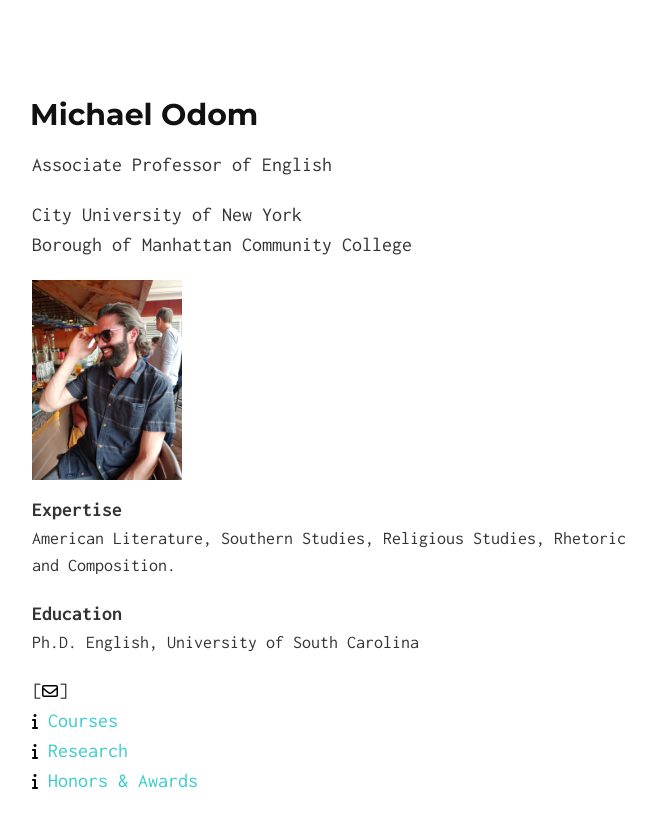
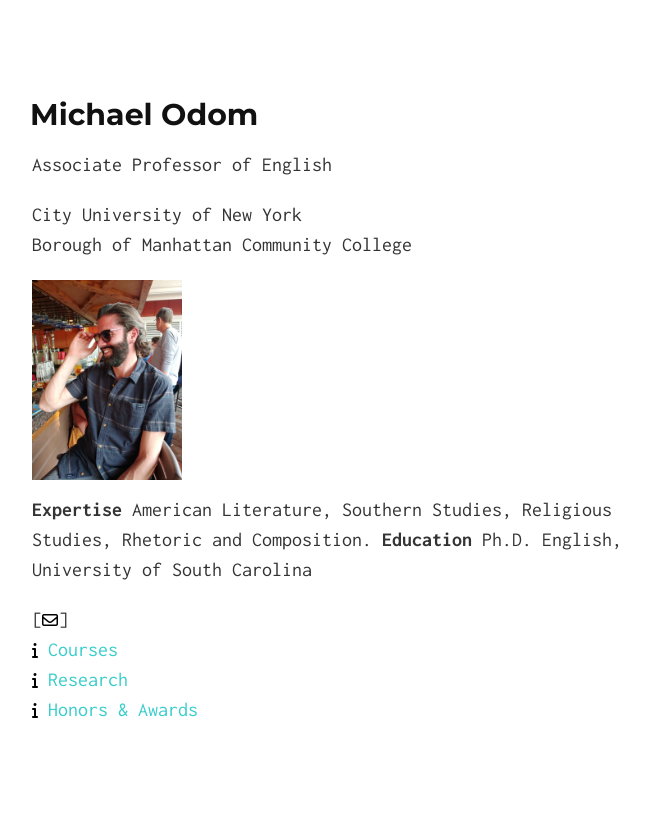
Before and after one commit to michaelodom/michaelodom.github.io, a Jekyll site: the page built from index.md, in a window 1280 px wide. Shown: the top 828 px of the page, without its empty margins (308-964 px from the left). Built offline with Jekyll 4.4.1, drawn with Linux system fonts in a browser that asks for light colours; nearby versions of some CDN libraries; our own code applies the rules of GitHub Pages for plain Markdown files.

Commit message:
Update index.md

```diff
--- a/index.md
+++ b/index.md
@@ -8,10 +8,10 @@ Borough of Manhattan Community College
 
 <div style="text-align:left">
 <img style="align: left; margin: 0px 15px 15px 0px;" src="/icons/IMG_0173.JPG" width = "25%"/>
-<strong>Expertise</strong>
-<p style="font-size: 90%">American Literature, Southern Studies, Religious Studies, Rhetoric and Composition. </p>
+<p><strong>Expertise</strong>
+American Literature, Southern Studies, Religious Studies, Rhetoric and Composition.
 <strong>Education</strong>
-<p style="font-size: 90%">Ph.D. English, University of South Carolina</p>
+Ph.D. English, University of South Carolina</p>
 </div>
 
 
```
